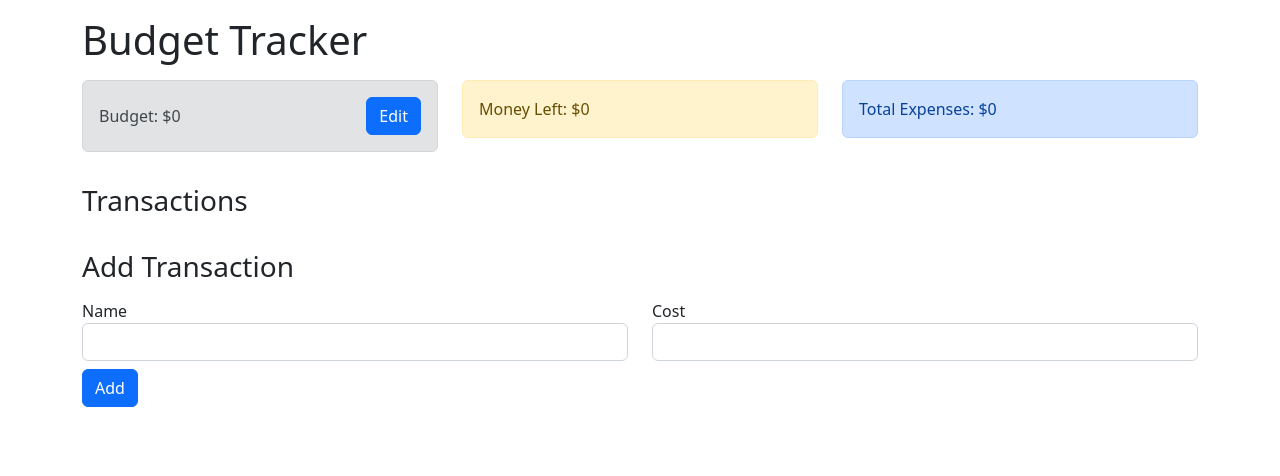
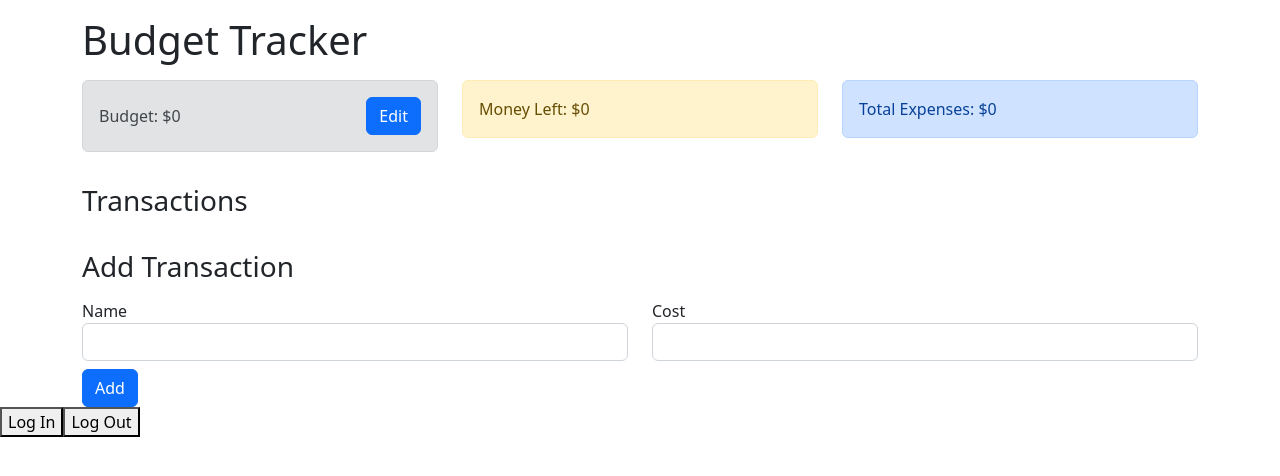
Before and after one commit to jcowan12/BudgetTracker3720, a React (Create React App) app: page / in a window 1280 px wide. Shown: the top 476 px of the page. Built offline with nearby package versions, Linux system fonts and the light colour scheme.

Commit message:
Login Button Added

```diff
--- a/package.json
+++ b/package.json
@@ -3,6 +3,7 @@
   "version": "0.1.0",
   "private": true,
   "dependencies": {
+    "@auth0/auth0-react": "^1.12.0",
     "@testing-library/jest-dom": "^5.16.5",
     "@testing-library/react": "^13.4.0",
     "@testing-library/user-event": "^13.5.0",
--- a/src/App.js
+++ b/src/App.js
@@ -6,6 +6,8 @@
 import TransactionList from './sections/transactionlist.js';
 import AddTransaction from './sections/addtransaction.js';
 import { AppProvider } from './context/AppContext.js';
+import LoginButton from './components/LoginButton';
+import LogoutButton from './components/LogoutButton.js';
 
 const App = () => {
     return (
@@ -35,7 +37,10 @@
                         <AddTransaction />
                     </div>
                 </div>
+
             </div>
+            <LoginButton />
+            <LogoutButton />
         </AppProvider>
     );
 };
--- /dev/null
+++ b/src/components/LoginButton.js
@@ -0,0 +1,13 @@
+import React from 'react';
+import { useAuth0 } from '@auth0/auth0-react';
+
+const LoginButton = () => {
+    const { loginWithRedirect } = useAuth0();
+    return (
+        <button onClick={() => loginWithRedirect()}>
+            Log In
+        </button>
+    )
+}
+
+export default LoginButton
--- /dev/null
+++ b/src/components/LogoutButton.js
@@ -0,0 +1,13 @@
+import React from 'react';
+import { useAuth0 } from '@auth0/auth0-react';
+
+const LogoutButton = () => {
+    const { logout } = useAuth0();
+    return (
+        <button onClick={() => logout()}>
+            Log Out
+        </button>
+    )
+}
+
+export default LogoutButton
--- a/src/index.js
+++ b/src/index.js
@@ -1,10 +1,17 @@
 import React from 'react';
 import ReactDOM from 'react-dom';
 import App from './App';
+import { Auth0Provider } from '@auth0/auth0-react';
+
+const domain = process.env.REACT_APP_AUTH0_DOMAIN;
+const clientId = process.env.REACT_APP_AUTH0_CLIENT_ID;
 
 ReactDOM.render(
-    <React.StrictMode>
+    <Auth0Provider
+    domain={domain}
+    clientId={clientId}
+    redirectUri={window.location.origin}>
         <App />
-    </React.StrictMode>,
+    </Auth0Provider>,
     document.getElementById('root')
 );
```
Also changed, not shown: src/components/Profile.js (added, +15 -0 lines), 2 other files (tests, documents, lock files or other folders).
